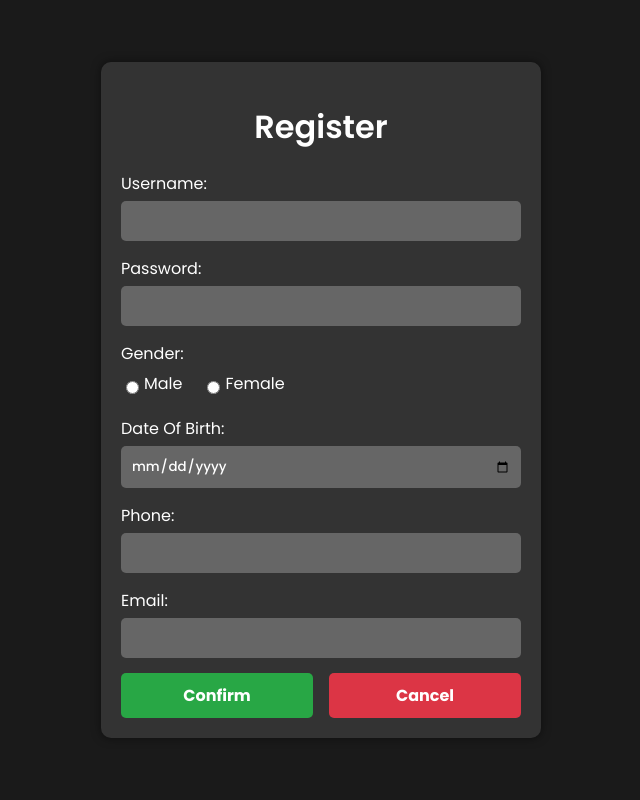
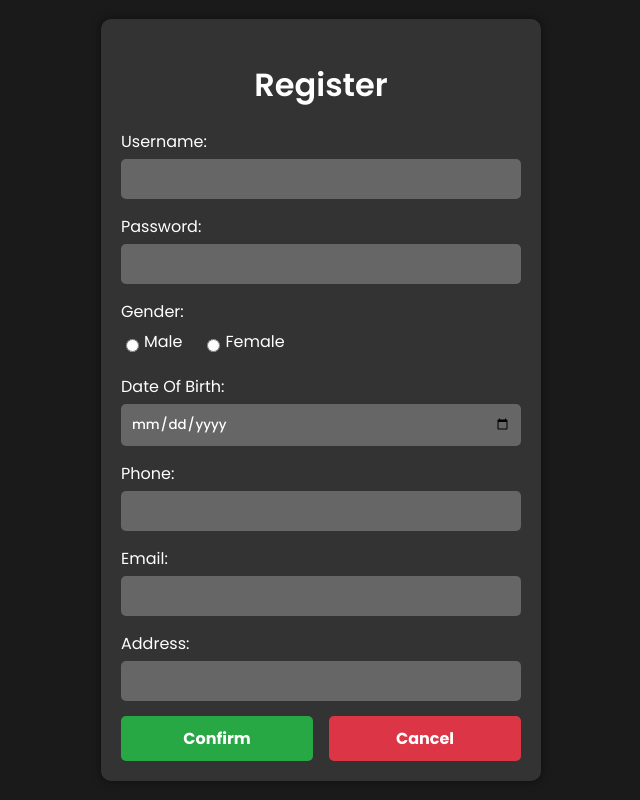
Before and after one commit to duongnthe180971/Online-Car-Renter-App, a React (Create React App) app in the folder frontend/: page /register in a window 1280 px wide. Shown: the whole page, without its empty margins (319-959 px from the left). Built offline with nearby package versions, Linux system fonts and the light colour scheme.

Commit message:
update register

```diff
--- a/frontend/src/pages/login/register.jsx
+++ b/frontend/src/pages/login/register.jsx
@@ -70,8 +70,8 @@ function Register() {
               type="radio"
               id="male"
               name="gender"
-              value="male"
-              checked={formData.gender === "male"}
+              value="0"
+              checked={formData.gender === "0"}
               onChange={handleChange}
               required
             />
@@ -80,8 +80,8 @@ function Register() {
               type="radio"
               id="female"
               name="gender"
-              value="female"
-              checked={formData.gender === "female"}
+              value="1"
+              checked={formData.gender === "1"}
               onChange={handleChange}
               required
             />
@@ -117,6 +117,15 @@ function Register() {
             onChange={handleChange}
             required
           />
+          <label htmlFor="address">Address:</label>
+          <input
+            type="address"
+            id="address"
+            name="address"
+            value={formData.address}
+            onChange={handleChange}
+            required
+          />
 
           <div className="buttons">
             <button type="submit" className="confirm">
--- a/frontend/src/styles/login/register.css
+++ b/frontend/src/styles/login/register.css
@@ -28,7 +28,8 @@
 .register-container input[type="password"],
 .register-container input[type="date"],
 .register-container input[type="email"],
-.register-container input[type="tel"] {
+.register-container input[type="tel"],
+.register-container input[type="address"] {
   width: calc(100% - 20px);
   padding: 10px;
   margin-bottom: 15px;
```
Also changed, not shown: 1 other file (tests, documents, lock files or other folders).
